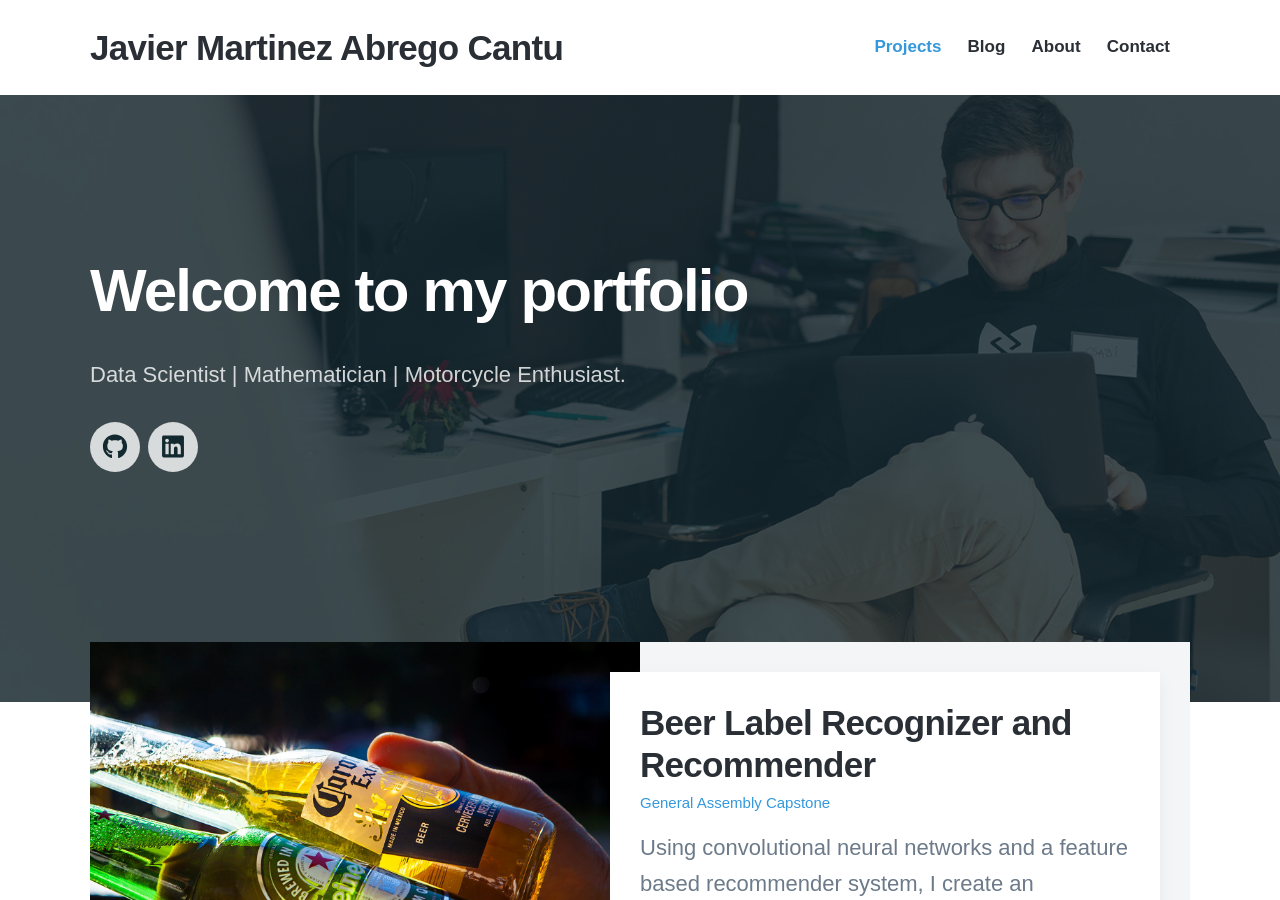
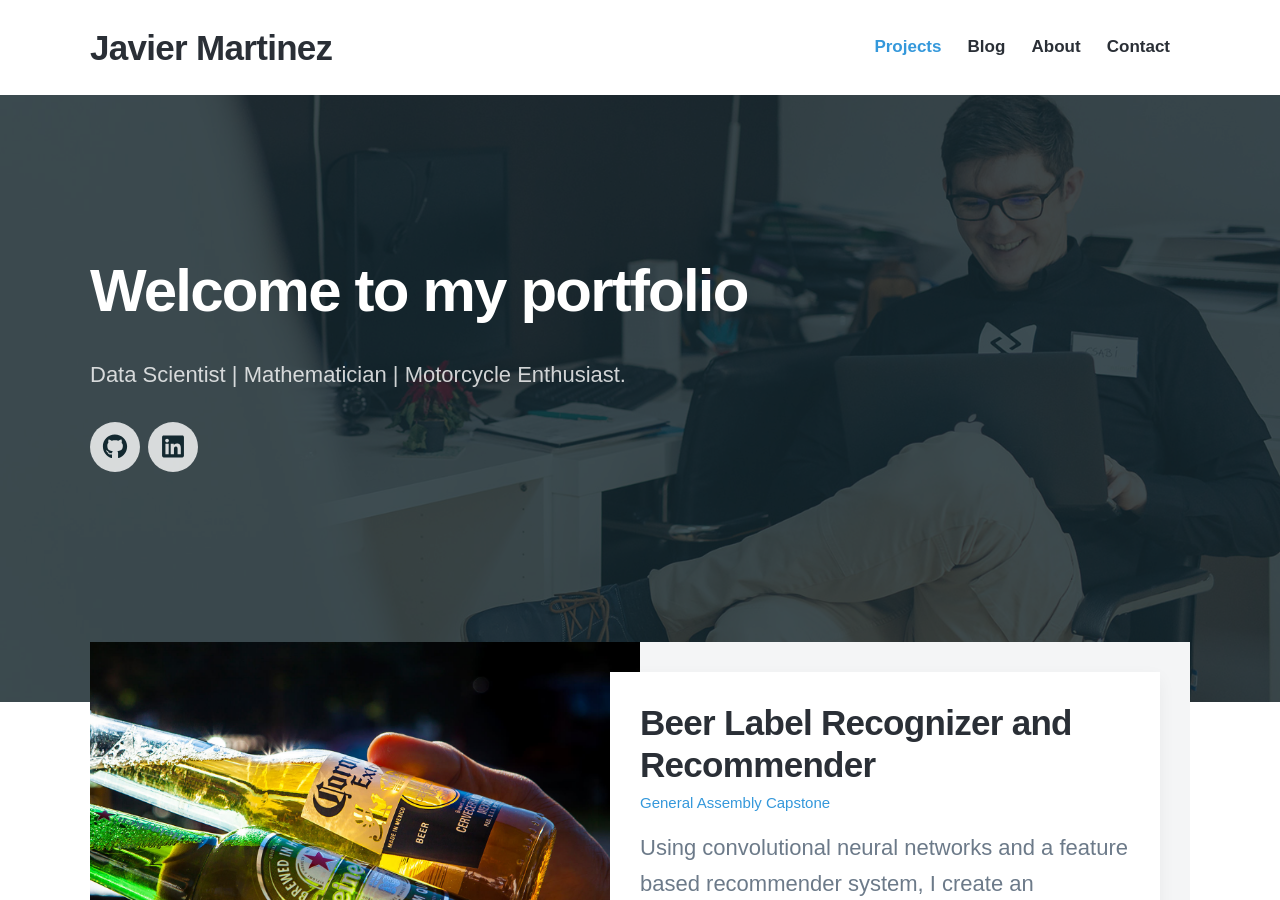
Before and after one commit to javimtza/javimtza.github.io, a Jekyll site: the page built from index.html, in a window 1280 px wide and 900 px high. Built offline with Jekyll 4.4.1, drawn with Linux system fonts in a browser that asks for light colours; nearby versions of some CDN libraries; some web fonts are replaced; some of the changed text lies outside the part shown.

Commit message:
Update settings.yml

```diff
--- a/_data/settings.yml
+++ b/_data/settings.yml
@@ -1,5 +1,5 @@
 basic_settings:
-  site_title: Javier Martinez Abrego Cantu
+  site_title: Javier Martinez
   favicon_image: /images/JMlogo.png
 
 header_settings:
```
